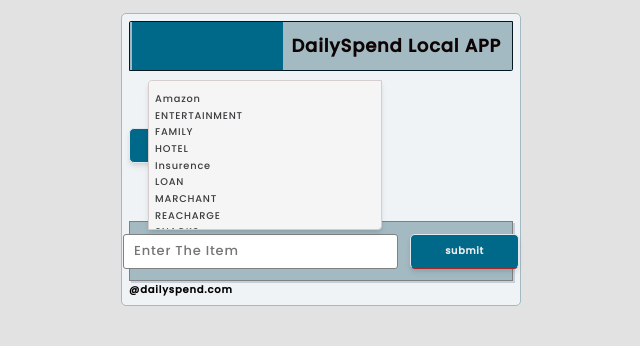
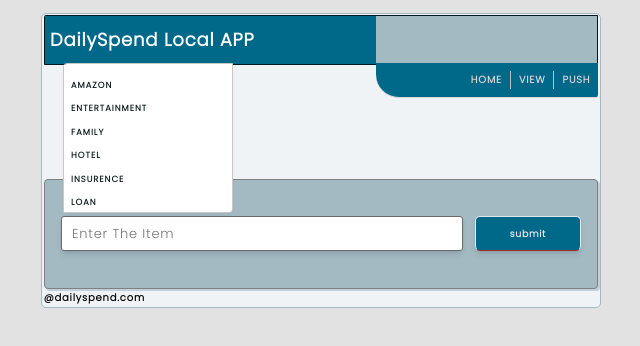
Before and after one commit to arjunaNR-gf/DailySpendLocal, a React (Create React App) app: page / in a window 1280 px wide. Both pictures are taken after typing "2020-01-15" into the empty fields and a click on the button "SUBMIT". Shown: the top 346 px of the page, without its empty margins (319-959 px from the left). Built offline with nearby package versions, Linux system fonts and the light colour scheme.

Commit message:
made url and menu change

```diff
--- a/src/App.css
+++ b/src/App.css
@@ -1,10 +1,10 @@
 @font-face {
   font-family: projectFont;
-  src: url('./assest/font/Poppins-Medium.ttf');
+  src: url('./assest/font/Poppins-Light.ttf');
 }
 
 * {
-  font-family: projectFont, sans-serif;
+  font-family: projectFont;
   line-height: 160%;
   font-size: 13.5px;
   letter-spacing: 0.8px;
@@ -21,8 +21,8 @@ body {
 .dailyspend--main--app {
   box-sizing: border-box;
   margin: 1% auto;
-  padding: 0.525rem 0.525rem;
-  max-width: 400px;
+  padding: 0.125rem 0.125rem;
+  max-width: 560px;
   width: 100%;
   border-radius: 5px;
   border: 1px solid #a3bac3;
@@ -38,8 +38,7 @@ body {
   align-items: center;
   width: 100%;
   height: 50px;
-  padding: 0.12rem;
-  border: 1.5px solid #04171f;
+  border: 0.5px solid #04171f;
   border-radius: 0.125rem 0;
   background-color: #a3bac3;
   overflow: hidden;
@@ -48,15 +47,18 @@ body {
 }
 
 .dailyspend--head>div:nth-child(1) {
-  width: 40%;
+  width: 60%;
+  height: inherit;
   background-color: #006989;
-  height: inherit;
-
+  display: flex;
+  flex-direction: row;
+  align-items: center;
+  justify-content: center;
+  padding: 0.1rem 0.4rem;
 }
 
 .dailyspend--head>div:nth-child(2) {
-
-  width: 60%;
+  width: 40%;
   background-color: #a3bac3;
   height: inherit;
   padding: 0 0.625rem;
@@ -65,12 +67,14 @@ body {
   align-items: center;
 }
 
-.dailyspend--head>div:nth-child(2)>h4 {
+.dailyspend--head>div:nth-child(1)>h4 {
   width: 100%;
   color: rgb(15, 4, 4);
   border-radius: 13px 0;
   font-weight: bolder;
   font-size: 18px !important;
+  justify-content: center;
+  color: white;
 
 }
 
@@ -79,8 +83,7 @@ body {
   margin-top: 15%;
   background-color: #a3bac3;
   height: 60px;
-  border: 3px;
-  padding: 1rem 1.2rem;
+  padding: 4rem 1.2rem;
   border: 1px solid gray;
   box-shadow: 2px 2px rgb(195, 207, 218);
   display: flex;
@@ -89,17 +92,19 @@ body {
   align-items: center;
   gap: 0.45rem;
   position: relative;
+  border-radius: 4px;
 }
 
 input {
   width: 450px;
   height: 35px;
   padding: 5px 10px;
-  border: 1px solid gray;
+  border: 1.2px solid rgb(109, 105, 105);
   border-radius: 3px;
   outline: 0;
   font-size: 13px;
   letter-spacing: 0.8px;
+  box-shadow: 0 4px 6px -1px rgba(0, 0, 0, 0.1), 0 2px 4px -1px rgba(0, 0, 0, 0.06);
 
 }
 
@@ -111,7 +116,7 @@ button {
   box-sizing: border-box;
   display: inline-flex;
   font-family: projectFont;
-  font-size: 0.725rem;
+  font-size: 0.695rem;
   font-weight: 700;
   height: 35px;
   justify-content: center;
@@ -126,7 +131,7 @@ button {
   -webkit-user-select: none;
   touch-action: manipulation;
   letter-spacing: 0.7px;
-  background-color: #006989 !important;
+  background-color: #006989  !important;
   outline: none;
 
 }
@@ -156,27 +161,37 @@ p {
 dropdown list
 */
 .spendList_display_screen {
-  background-color: #F5F5F5;
-  border: 1px solid #d7cdcd;
-  box-shadow: 0 4px 6px -1px rgba(0, 0, 0, 0.1), 0 2px 4px -1px rgba(0, 0, 0, 0.06);
+  background-color: #ffffff;
+  border: 1px solid #cbc7c7;
+  box-shadow: 0 4px 14px -20px rgba(0, 0, 0, 0.1), 0 2px 4px -1px rgba(0, 0, 0, 0.06);
   border-radius: 4px 0;
-  color: #3B3C3E;
   height: 150px;
-  font-weight: 500;
-  font-size: 0.4235rem !important;
+  font-weight: 600;
+  font-size: 0.32rem !important;
   padding: 10px 7px 5px 6px;
-  width: 234px;
+  width: 170px;
   overflow: hidden;
   position: absolute;
-  bottom: 50px;
+  bottom: 75px;
   left: 18px;
   overflow: scroll;
   overflow-x: hidden;
+  text-transform: uppercase;
 }
 
-.spendList_display_screen>tr {
-  font-size: 0.726rem;
-}
+.spendList_display_screen>li{
+  width: 100%;
+  font-size: 8.5px !important;
+  padding: 0.3rem 0.1rem;
+  border-right: none;
+  color: rgb(6, 21, 21);
+  border-bottom: 0.5px solid rgb(255, 255, 255);
+  letter-spacing: 1px;
+ }
+
+ .spendList_display_screen>li:hover{
+  background-color: #a3bac3;
+ }
 
 .spendList_display_screen::-webkit-scrollbar {
   display: none;
@@ -191,7 +206,7 @@ dropdown list
 .dailyspend--display--item {
   background-color: #a3bac3;
   margin-top: 7%;
-  border: 1px solid #DDDDDD;
+  border: 1px solid #bab9b9;
   border-radius: 4px 0 4px 0;
   color: #38393f;
   font-size: 12px;
@@ -212,12 +227,14 @@ dropdown list
 
 /* table related css*/
 table {
-  margin-top: 2%;
+  margin-top: 6%;
   width: 100%;
-  border: 1px solid rgb(232, 231, 231);
   font-size: smaller;
 }
 
+tr{
+  padding-bottom: 1rem;
+}
 
 td {
   border-bottom: 1px solid rgb(218, 218, 218);
@@ -235,42 +252,89 @@ tr:hover {
 
 
 .btn--push--local--db {
+  margin-top: 1%;
   display: flex;
   flex-direction: row;
   justify-content: end;
 }
 
 
-.pushMenu {
-  width: 100%;
+.Menu {
+  width: 40%;
   height: 35px;
   display: flex;
   flex-direction: row;
+  align-items: center;
+  justify-content: end;
   gap: 0.4rem;
-  margin-top: 15%;
+  border-bottom: 1px solid rgb(216, 216, 219);
+  background-color: #006989 ;
+  border-radius: 0 0px 3px 23px;
+}
+
+ul,
+li {
+  outline: none;
+  list-style: none;
+  padding: 0.1rem 0.9rem;
+  cursor: pointer;
+}
+
+li {
+  padding: 0.034rem 0.6rem;
+  border-right: 1.5px solid rgb(194, 192, 192);
+  align-content: center;
+  color: #d6d8da;
+  font-size: 9.9px;
+  font-weight: bolder;
+}
+
+.Menu>ul>li:hover {
+  color: #d9eaf0;
+  background-color: #047b9f;
+}
+
+ul>li:nth-child(3) {
+  border-right: none;
+}
+
+ul {
+  display: flex;
+  flex-direction: row;
+  padding: 0;
+  /* background-color: #006989; */
+
 }
 
 
 
-
-.pushMenu>div>p {
+.Menu>div>p {
   font-size: 12px;
   font-weight: 600;
 }
 
-.pushMenu>div>p:hover {
+.Menu>div>p:hover {
   font-size: 12px;
   font-weight: bold;
 }
 
-.pushMenu>div:hover {
+.Menu>div:hover {
   cursor: pointer;
   box-shadow: 3px 8px 10px 14px rgba(157, 156, 156, 0.1);
   color: rgb(0, 0, 0);
 }
 
-.pushMenu>div {
+.Menu>div {
   border: 1.2px solid rgb(71, 17, 17);
+}
+
+.menu--main--header{
+  width: 100%;
+  height: 30px;
+  display: flex;
+  flex-direction: row;
+  align-items: center;
+  justify-content: end;
 }
 
 @media screen and (max-width: 450px) {
@@ -279,7 +343,7 @@ tr:hover {
     box-sizing: border-box;
   }
 
-  .dailyspend--main--app{
+  .dailyspend--main--app {
     height: 100vh;
   }
 
@@ -287,14 +351,15 @@ tr:hover {
     flex-direction: column;
     align-items: flex-end;
     height: 115px;
+    padding: 0.5rem 0;
   }
 
   .dailyspend--head>div:nth-child(1) {
-    width: 30%;
+    width: 70%;
   }
 
   .dailyspend--head>div:nth-child(2) {
-    width: 70%;
+    width: 30%;
   }
 
   input {
--- a/src/App.js
+++ b/src/App.js
@@ -193,19 +193,25 @@ function App() {
     <div className='dailyspend--main--app'>
       <div className='dailyspend--head'>
         <div>
-
+          <h4>DailySpend Local  APP</h4>
         </div>
         <div>
-          <h4>DailySpend Local  APP</h4>
         </div>
       </div>
 
-      <div className='pushMenu'>
-        <button className='show--localdb-data' onClick={() => changePushMenu('finalpush')}>VIEW</button>
-        <button onClick={() => changePushMenu('localPush')}>PUSH</button>
+
+<div className='menu--main--header'>
+<div className='Menu'>
+        <ul>
+          <li onClick={()=>{window.location.replace('https://arjunanr-gf.github.io/DailySpendProject/')}}>HOME</li>
+          <li onClick={() => changePushMenu('finalpush')}>VIEW</li>
+          <li onClick={() => changePushMenu('localPush')}>PUSH</li>
+
+        </ul>
+        {/* <button className='show--localdb-data' }>VIEW</button>
+        <button >PUSH</button> */}
       </div>
-
-
+</div>
       <div className='display--item'>
         {pushMenu == 'finalpush' && localDB.length > 0 ? <div className='dailyspend--display--item'>
           <h4>Data Ready For Push</h4>
@@ -226,7 +232,6 @@ function App() {
             <button onClick={() => { }}>PUSH</button>
           </div>
         </div> : ''}
-
         {
           pushMenu == 'localPush' && db['spendByDay']?.length > 0 ? <div className='dailyspend--display--item'>
             <h4>Push To Local</h4>
@@ -241,7 +246,6 @@ function App() {
                     </tr>
                   })
                 }
-
               </tbody>
             </table>
             <div className='btn--push--local--db'>
@@ -251,8 +255,6 @@ function App() {
         }
       </div>
 
-
-
       <div className='dailyspend--add--item-block'>
         <input type={inputText} id={inputID} placeholder={inputPlaceHolder}></input>
 
@@ -260,14 +262,14 @@ function App() {
           <div className='spendList_display_screen'>
             {
               SpentOnList.map((item, index) => {
-                return <tr key={index + 'item'} onClick={() => apply_pay_name(item.ID)}>{item.Name}</tr>
+                return <li key={index + 'item'} onClick={() => apply_pay_name(item.ID)}>{item.Name}</li>
               })
             }
 
           </div>
 
           : ''}
-           <p>{notification.subject}</p>
+        <p>{notification.subject}</p>
 
         {push_ready_verification() == true ?
           <button onClick={() => { push_Db() }}>PUSH</button> :
```
